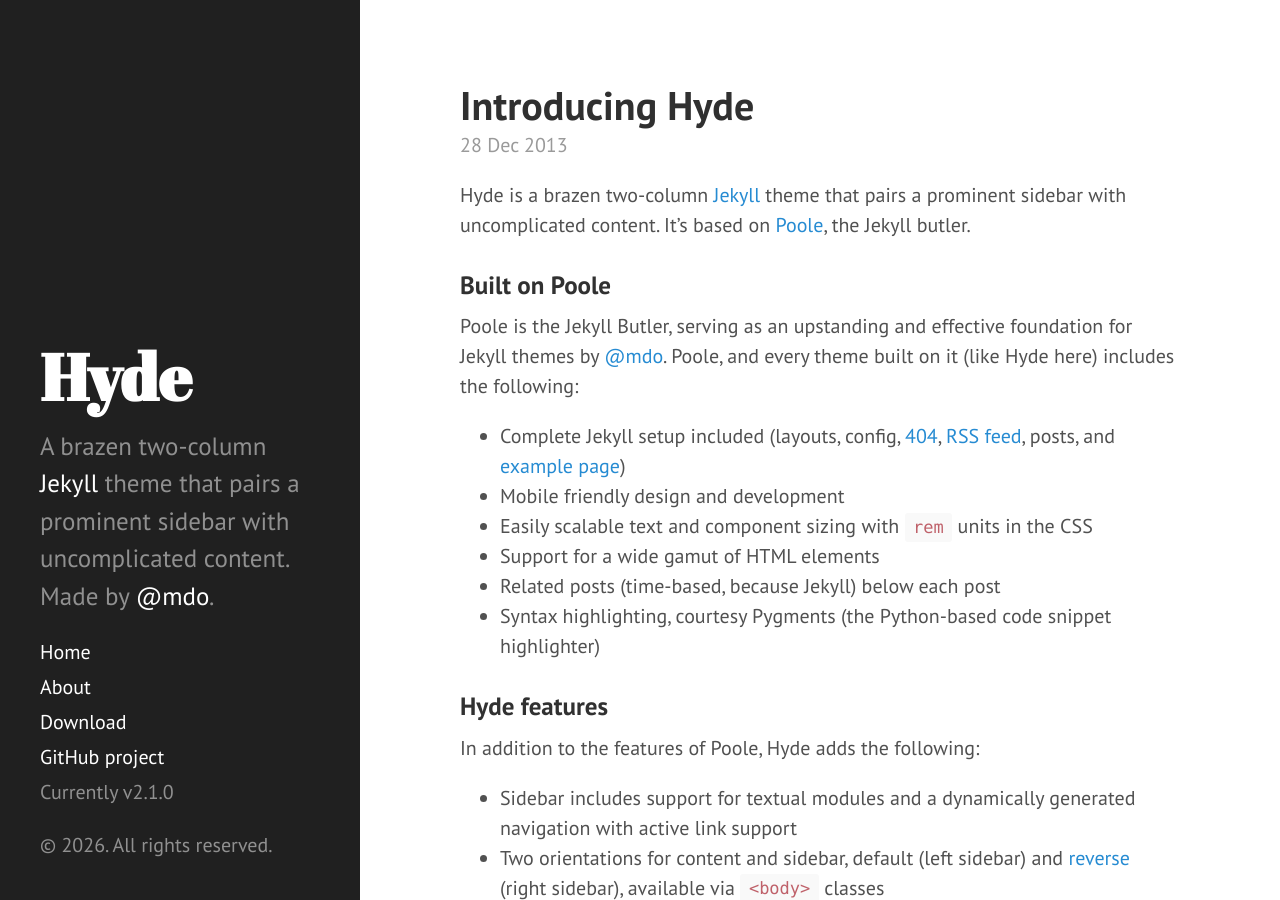
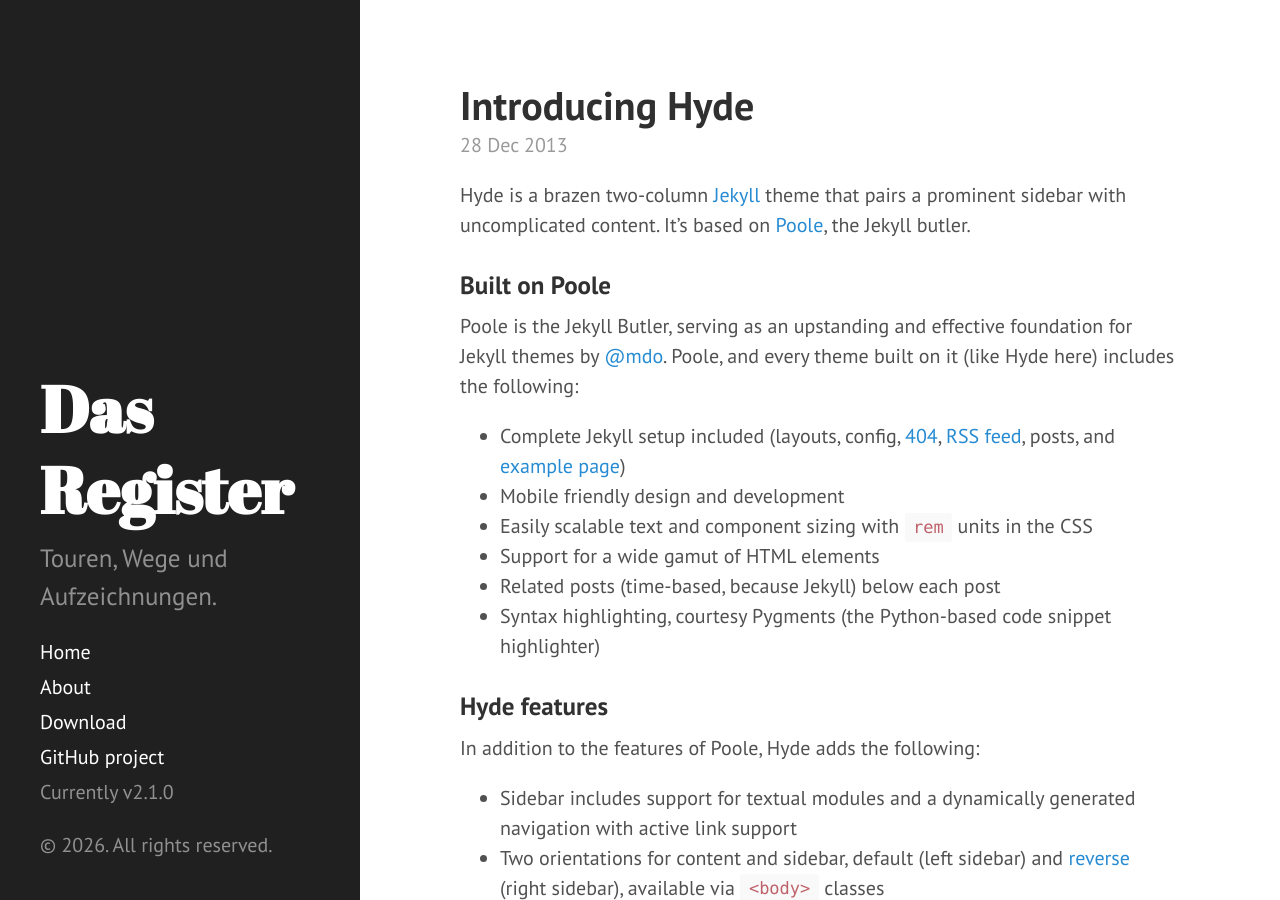
Before and after one commit to gryphiusodenhobler/dasregister, a Jekyll site: the page built from index.html, in a window 1280 px wide and 900 px high. Built offline with Jekyll 4.4.1, drawn with Linux system fonts in a browser that asks for light colours; Markdown is read by kramdown in place of the engine named in the settings; the list of posts is cut into pages by our own code.

Commit message:
Update _config.yml

```diff
--- a/_config.yml
+++ b/_config.yml
@@ -1,26 +1,27 @@
-# Dependencies
-markdown:         redcarpet
-highlighter:      pygments
+# Technische Einstellungen
+markdown: kramdown
+highlighter: rouge
+permalink: pretty
 
-# Permalinks
-permalink:        pretty
-relative_permalinks: true
+plugins:
+  - jekyll-paginate
 
-# Setup
-title:            Hyde
-tagline:          'A Jekyll theme'
-description:      'A brazen two-column <a href="http://jekyllrb.com" target="_blank">Jekyll</a> theme that pairs a prominent sidebar with uncomplicated content. Made by <a href="https://twitter.com/mdo" target="_blank">@mdo</a>.'
-url:              http://hyde.getpoole.com
-baseurl:          /
+paginate: 5
+paginate_path: "/page:num/"
+
+# Das Register
+title: Das Register
+tagline: Touren und Aufzeichnungen
+description: Touren, Wege und Aufzeichnungen.
+
+url: https://gryphiusodenhobler.github.io
+baseurl: /dasregister/
 
 author:
-  name:           'Mark Otto'
-  url:            https://twitter.com/mdo
+  name: Das Register
 
-paginate:         5
-
-# Custom vars
-version:          2.1.0
+# Theme
+version: 2.1.0
 
 github:
-  repo:           https://github.com/poole/hyde
+  repo: https://github.com/gryphiusodenhobler/dasregister
```
